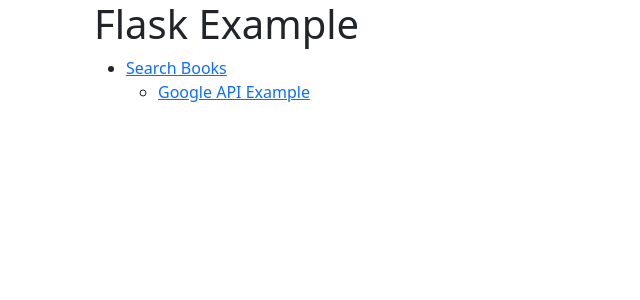
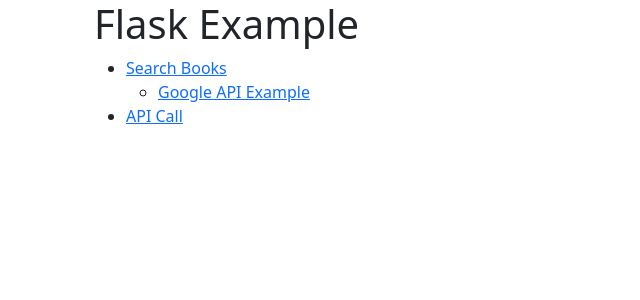
Before and after one commit to robertscotthoward/flaskstarter, a Flask app: page / in a window 1280 px wide. Shown: the top 300 px of the page, without its empty margins (0-640 px from the left). Run offline with Flask 3, Linux system fonts and the light colour scheme.

Commit message:
API example

```diff
--- a/templates/index.html
+++ b/templates/index.html
@@ -8,5 +8,6 @@
     <ul>
       <li><a href="https://www.googleapis.com/books/v1/volumes?q=turtles">Google API Example</a></li>
     </ul>
+    <li><a href="/api/books/turtles">API Call</a></li>
   </ul>
 {% endblock %}
```
